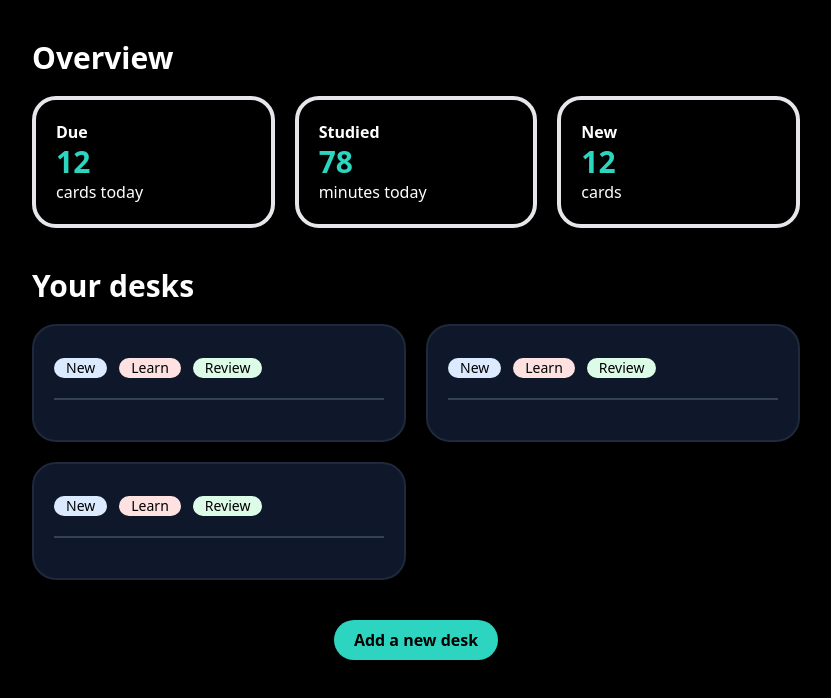
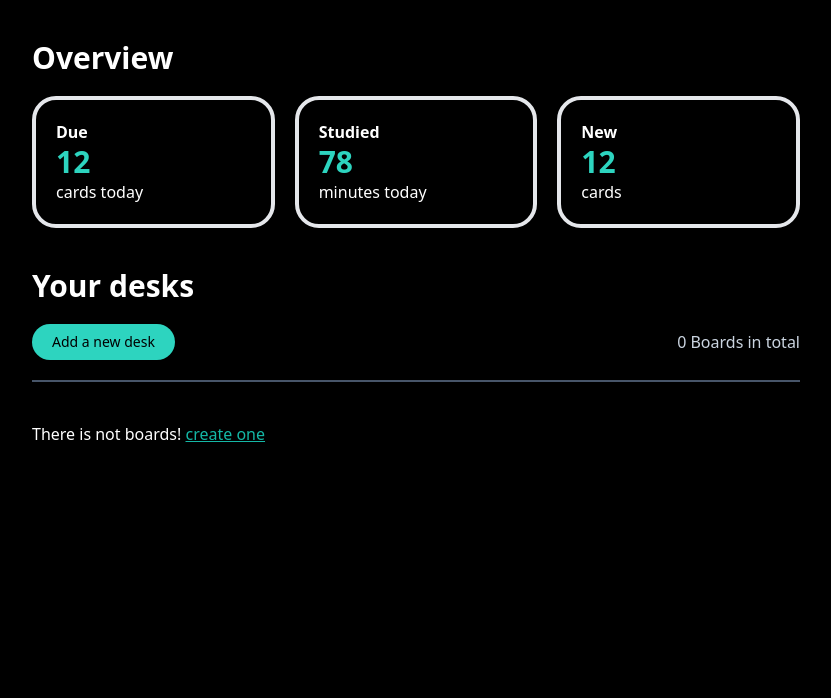
Before and after one commit to Lukynav/remember-cards, a React (Vite) app: page / in a window 1280 px wide. Shown: the top 698 px of the page, without its empty margins (224-1055 px from the left). Built offline with nearby package versions, Linux system fonts and the light colour scheme.

Commit message:
release: Add board funcionality

```diff
--- a/src/App.tsx
+++ b/src/App.tsx
@@ -1,8 +1,16 @@
+import { useState } from 'react'
 import { Analytics } from './components/Analytics'
 import { Board } from './components/Boards'
 import { Dashboard } from './templates/dashboard'
 
 function App() {
+
+  const [boards, setBoards] = useState([])
+
+  const addBoard = ()=>{
+    const newElement = {title:'Title', description:'This is a new board!', newCards:10,learnCards:10,reviewCards:10}
+    setBoards(oldArray => [...oldArray, newElement]);
+  }
 
   return (
     <Dashboard>
@@ -14,14 +22,22 @@ function App() {
       </article>
 
       <h3 className='text-white font-bold text-3xl mt-10'>Your desks</h3>
+      <article className='flex flex-col sm:flex-row gap-4 sm:justify-between items-center pb-5 border-b-2 mb-10 border-slate-600 mt-5'>
+        <button onClick={()=>addBoard()} className='px-5 py-2 rounded-3xl bg-teal-400 text-sm hover:bg-teal-500'>Add a new desk</button>
+        <p className='text-slate-300 text-md'>{boards.length} Boards in total</p>
+      </article>
       <article className='my-5 grid gap-5 md:grid-cols-2'>
-        <Board></Board>
-        <Board></Board>
-        <Board></Board>
+        {
+          (boards.length === 0)
+          ?
+          <p className='text-white'>There is not boards! <button onClick={()=>addBoard()} className='text-teal-500 underline'>create one</button></p>
+          :
+          boards.map( el => {
+            return <Board title={el.title} description={el.description} newCards={el.newCards} learnCards={el.learnCards} reviewCards={el.reviewCards}  />
+          })
+        }
       </article>
-      <article className='flex justify-center mt-10'>
-        <button className='px-5 py-2 rounded-3xl bg-teal-400 font-bold'>Add a new desk</button>
-      </article>
+
     </Dashboard>
   )
 }
```
